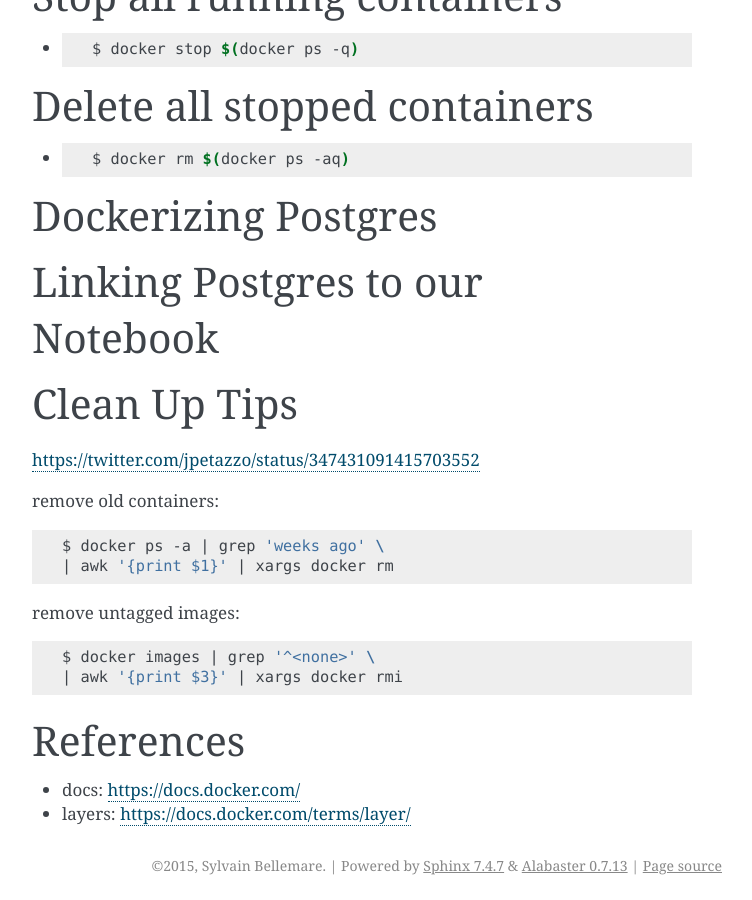
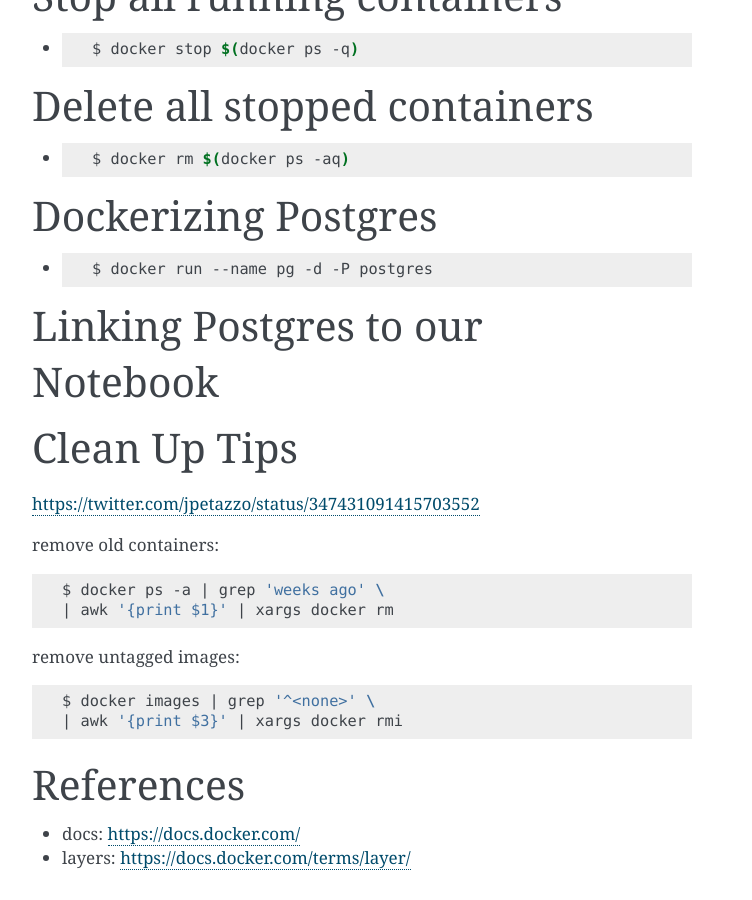
Before and after one commit to sbellem/docker-tutorial, a Sphinx documentation site: the page built from slides/source/index.rst, in a window 1280 px wide and 900 px high, scrolled down 11164 px. Shown: the whole window, without its empty margins (388-1140 px from the left). Built offline with Sphinx 7.4.7, drawn with Linux system fonts in a browser that asks for light colours; formulas are drawn with MathJax 3.

Commit message:
updated slides

```diff
--- a/slides/source/index.rst
+++ b/slides/source/index.rst
@@ -731,26 +731,15 @@ Delete all stopped containers
 Dockerizing Postgres
 ====================
 
+.. rst-class:: build
+
+* .. code-block:: bash
+
+   $ docker run --name pg -d -P postgres
+
 Linking Postgres to our Notebook
 ================================
 
-.. Bcolz
-.. =====
-..
-.. MongoDB
-.. =======
-..
-.. PyTables
-.. ========
-..
-.. Spark
-.. =====
-..
-.. CSV Data Container
-.. ==================
-..
-.. Blaze
-.. =====
 
 Clean Up Tips
 =============
```
